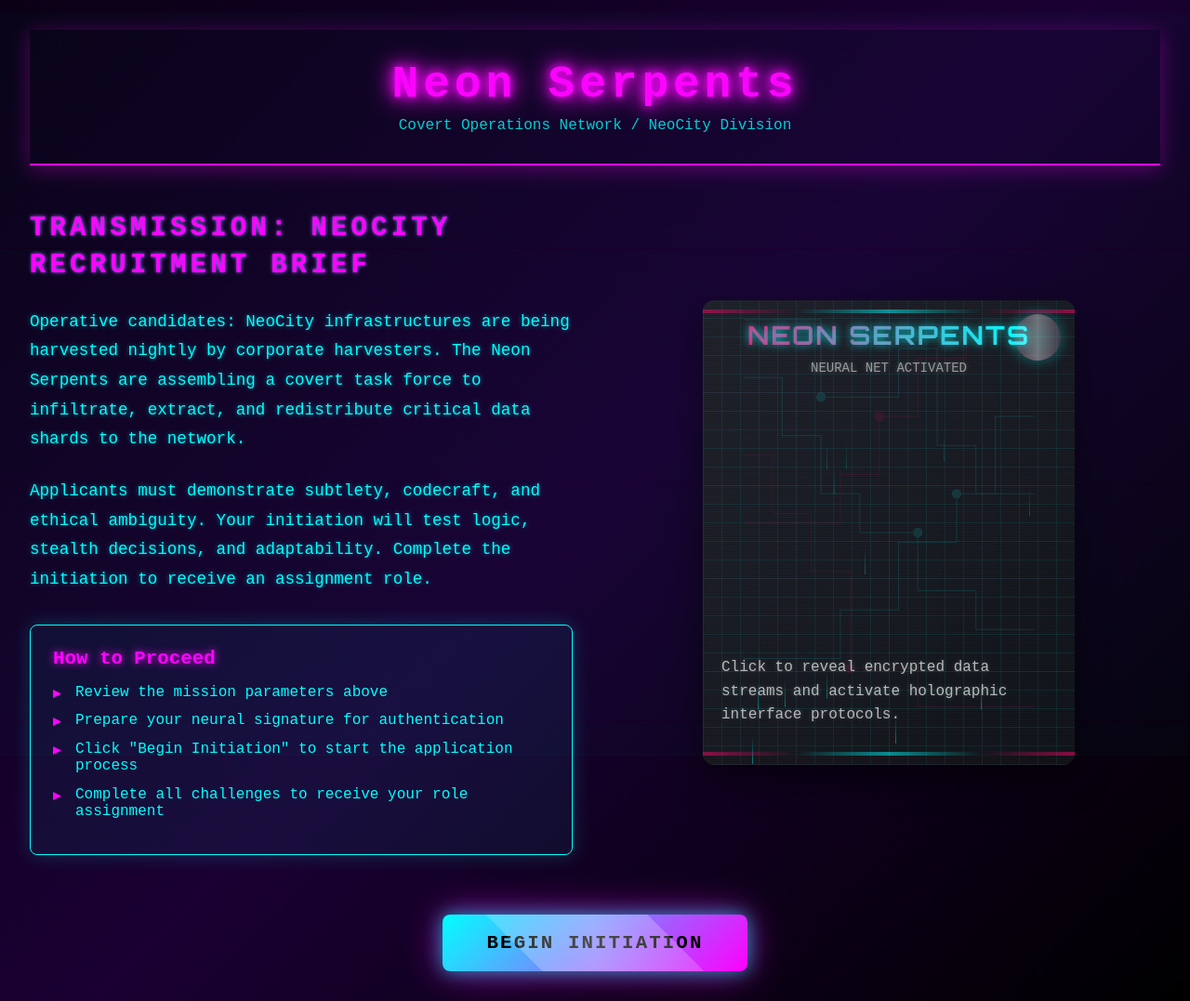
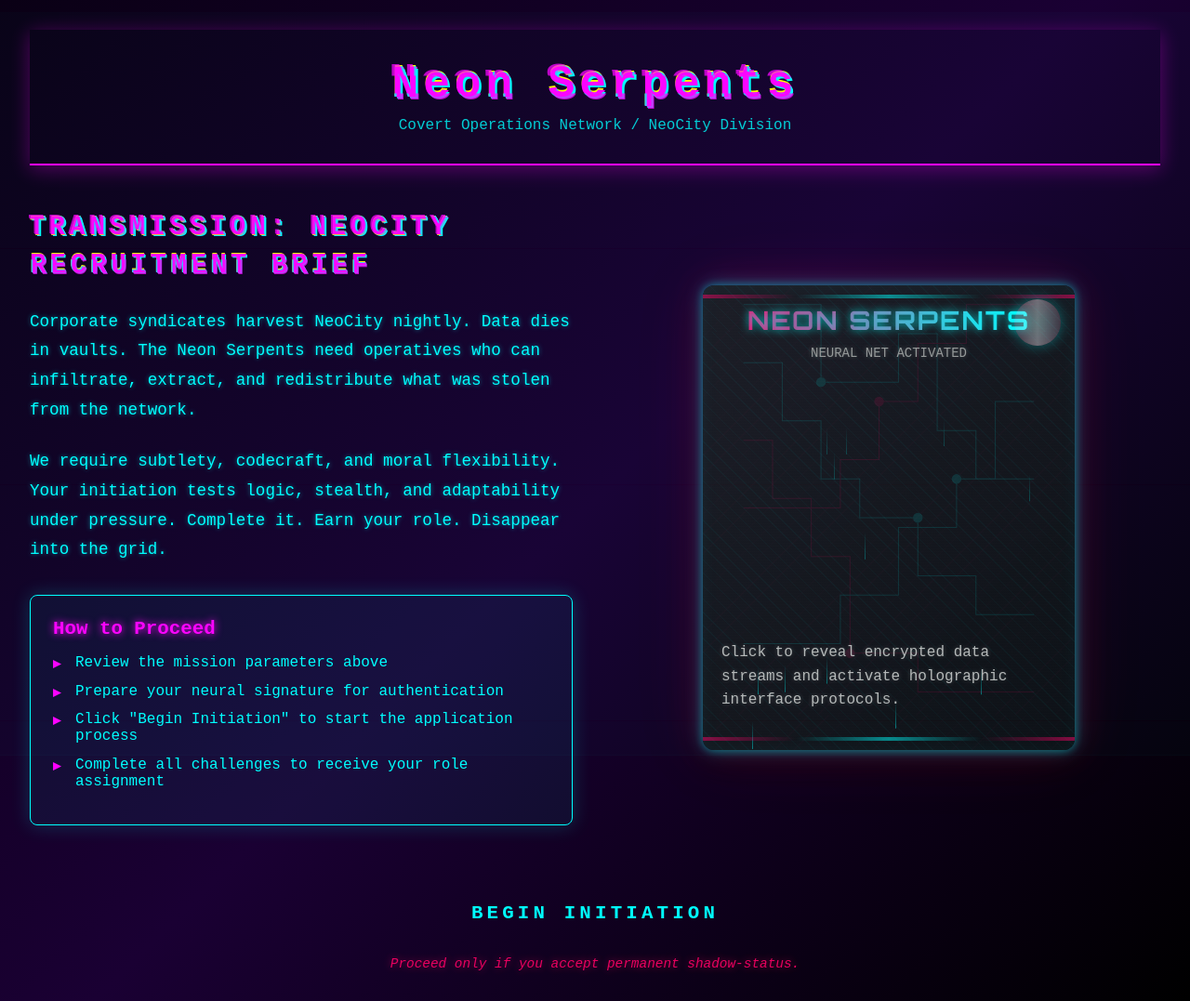
Before and after one commit to ARF979/Prompt-Craft-Hackathon, a plain HTML site: page landing.html in a window 1280 px wide. Shown: the whole page at 93% size. Drawn offline with Linux system fonts and the light colour scheme.

Commit message:
Final fix landing page

```diff
--- a/landing.html
+++ b/landing.html
@@ -80,27 +80,55 @@
         header h1 {
             font-size: clamp(1.5rem, 5vw, 3rem);
             color: #ff00ff;
-            text-shadow: 0 0 10px #ff00ff, 0 0 20px #ff00ff, 0 0 30px #ff00ff;
+            text-shadow: 0.05em 0 0 #00fffc, -0.03em -0.04em 0 #fc00ff, 0.025em 0.04em 0 #fffc00;
             letter-spacing: 0.1em;
-            animation: glitch-title 3s infinite;
+            animation: glitch-title 725ms infinite;
+            position: relative;
+        }
+
+        header h1 .glitch-layer {
+            position: absolute;
+            top: 0;
+            left: 0;
+            width: 100%;
+            height: 100%;
+        }
+
+        header h1 .glitch-layer:first-child {
+            animation: glitch-title 500ms infinite;
+            clip-path: polygon(0 0, 100% 0, 100% 35%, 0 35%);
+            transform: translate(-0.04em, -0.03em);
+            opacity: 0.75;
+        }
+
+        header h1 .glitch-layer:last-child {
+            animation: glitch-title 375ms infinite;
+            clip-path: polygon(0 65%, 100% 65%, 100% 100%, 0 100%);
+            transform: translate(0.04em, 0.03em);
+            opacity: 0.75;
         }
 
         @keyframes glitch-title {
-            0%, 90%, 100% {
-                transform: translate(0);
-                text-shadow: 0 0 10px #ff00ff, 0 0 20px #ff00ff, 0 0 30px #ff00ff;
+            0% {
+                text-shadow: 0.05em 0 0 #00fffc, -0.03em -0.04em 0 #fc00ff, 0.025em 0.04em 0 #fffc00;
             }
-            92% {
-                transform: translate(-2px, 2px);
-                text-shadow: 2px 0 #00ffff, -2px 0 #ff00ff;
+            15% {
+                text-shadow: 0.05em 0 0 #00fffc, -0.03em -0.04em 0 #fc00ff, 0.025em 0.04em 0 #fffc00;
             }
-            94% {
-                transform: translate(2px, -2px);
-                text-shadow: -2px 0 #00ffff, 2px 0 #ff00ff;
+            16% {
+                text-shadow: -0.05em -0.025em 0 #00fffc, 0.025em 0.035em 0 #fc00ff, -0.05em -0.05em 0 #fffc00;
             }
-            96% {
-                transform: translate(-2px, -2px);
-                text-shadow: 2px 2px #00ffff, -2px -2px #ff00ff;
+            49% {
+                text-shadow: -0.05em -0.025em 0 #00fffc, 0.025em 0.035em 0 #fc00ff, -0.05em -0.05em 0 #fffc00;
+            }
+            50% {
+                text-shadow: 0.05em 0.035em 0 #00fffc, 0.03em 0 0 #fc00ff, 0 -0.04em 0 #fffc00;
+            }
+            99% {
+                text-shadow: 0.05em 0.035em 0 #00fffc, 0.03em 0 0 #fc00ff, 0 -0.04em 0 #fffc00;
+            }
+            100% {
+                text-shadow: -0.05em 0 0 #00fffc, -0.025em -0.04em 0 #fc00ff, -0.04em -0.025em 0 #fffc00;
             }
         }
 
@@ -149,21 +177,52 @@
             text-transform: uppercase;
             letter-spacing: 0.15em;
             line-height: 1.4;
-            text-shadow: 0 0 8px #ff00ff;
-            animation: glitch-heading 4s infinite;
+            text-shadow: 0.05em 0 0 #00fffc, -0.03em -0.04em 0 #fc00ff, 0.025em 0.04em 0 #fffc00;
+            animation: glitch-heading 725ms infinite;
+            position: relative;
+        }
+
+        .briefing-column h2 .glitch-layer {
+            position: absolute;
+            top: 0;
+            left: 0;
+        }
+
+        .briefing-column h2 .glitch-layer:first-child {
+            animation: glitch-heading 500ms infinite;
+            clip-path: polygon(0 0, 100% 0, 100% 35%, 0 35%);
+            transform: translate(-0.04em, -0.03em);
+            opacity: 0.75;
+        }
+
+        .briefing-column h2 .glitch-layer:last-child {
+            animation: glitch-heading 375ms infinite;
+            clip-path: polygon(0 65%, 100% 65%, 100% 100%, 0 100%);
+            transform: translate(0.04em, 0.03em);
+            opacity: 0.75;
         }
 
         @keyframes glitch-heading {
-            0%, 95%, 100% {
-                transform: translate(0);
+            0% {
+                text-shadow: 0.05em 0 0 #00fffc, -0.03em -0.04em 0 #fc00ff, 0.025em 0.04em 0 #fffc00;
             }
-            96% {
-                transform: translate(-1px, 1px);
-                text-shadow: 1px 0 #00ffff, -1px 0 #ff00ff;
+            15% {
+                text-shadow: 0.05em 0 0 #00fffc, -0.03em -0.04em 0 #fc00ff, 0.025em 0.04em 0 #fffc00;
             }
-            98% {
-                transform: translate(1px, -1px);
-                text-shadow: -1px 0 #00ffff, 1px 0 #ff00ff;
+            16% {
+                text-shadow: -0.05em -0.025em 0 #00fffc, 0.025em 0.035em 0 #fc00ff, -0.05em -0.05em 0 #fffc00;
+            }
+            49% {
+                text-shadow: -0.05em -0.025em 0 #00fffc, 0.025em 0.035em 0 #fc00ff, -0.05em -0.05em 0 #fffc00;
+            }
+            50% {
+                text-shadow: 0.05em 0.035em 0 #00fffc, 0.03em 0 0 #fc00ff, 0 -0.04em 0 #fffc00;
+            }
+            99% {
+                text-shadow: 0.05em 0.035em 0 #00fffc, 0.03em 0 0 #fc00ff, 0 -0.04em 0 #fffc00;
+            }
+            100% {
+                text-shadow: -0.05em 0 0 #00fffc, -0.025em -0.04em 0 #fc00ff, -0.04em -0.025em 0 #fffc00;
             }
         }
 
@@ -238,28 +297,54 @@
             background: linear-gradient(135deg, rgba(30, 30, 35, 0.9) 0%, rgba(15, 15, 20, 0.95) 100%);
             border-radius: 12px;
             overflow: hidden;
-            box-shadow: 0 15px 35px rgba(0, 0, 0, 0.5);
-            transition: all 0.6s cubic-bezier(0.23, 1, 0.32, 1);
-            transform-style: preserve-3d;
+            /* Multiple glowing border layers */
+            box-shadow:
+                0 0 10px rgba(0, 255, 255, 0.4),
+                0 0 20px rgba(0, 255, 255, 0.3),
+                0 0 40px rgba(255, 0, 102, 0.2),
+                0 0 80px rgba(255, 0, 102, 0.1),
+                inset 0 0 20px rgba(0, 255, 255, 0.05),
+                0 15px 35px rgba(0, 0, 0, 0.5);
+            transition: box-shadow 0.6s cubic-bezier(0.23, 1, 0.32, 1);
             cursor: pointer;
             z-index: 1;
-            animation: cardReveal 1.5s forwards;
+            animation: cardReveal 1.5s forwards, glitchJitter 8s infinite;
+            will-change: box-shadow;
         }
 
         @keyframes cardReveal {
             0% {
-                transform: translateY(0) rotateY(180deg) scale(0.5);
+                transform: translateY(0) scale(0.5);
                 opacity: 0;
             }
-            30% {
-                transform: translateY(-30px) rotateY(180deg) scale(1.1);
-            }
             60% {
-                transform: translateY(-10px) rotateY(0deg) scale(1.05);
+                transform: translateY(-10px) scale(1.05);
             }
             100% {
-                transform: translateY(0) rotateY(0deg) scale(1);
+                transform: translateY(0) scale(1);
                 opacity: 1;
+            }
+        }
+
+        /* Gentle glitch jitter */
+        @keyframes glitchJitter {
+            0%, 90%, 92%, 94%, 96%, 98%, 100% {
+                transform: translateX(0);
+            }
+            91% {
+                transform: translateX(-2px);
+            }
+            93% {
+                transform: translateX(2px);
+            }
+            95% {
+                transform: translateX(-1px);
+            }
+            97% {
+                transform: translateX(1px);
+            }
+            99% {
+                transform: translateX(-0.5px);
             }
         }
 
@@ -270,12 +355,34 @@
             left: 0;
             width: 100%;
             height: 100%;
+            /* Diagonal lines with parallax */
             background:
-                linear-gradient(90deg, rgba(0, 255, 255, 0.07) 1px, transparent 1px) 0 0 / 20px 20px,
-                linear-gradient(0deg, rgba(0, 255, 255, 0.07) 1px, transparent 1px) 0 0 / 20px 20px,
-                linear-gradient(90deg, rgba(255, 0, 102, 0.05) 1px, transparent 1px) 0 0 / 100px 100px,
-                linear-gradient(0deg, rgba(255, 0, 102, 0.05) 1px, transparent 1px) 0 0 / 100px 100px;
+                repeating-linear-gradient(
+                    45deg,
+                    rgba(0, 255, 255, 0.03) 0px,
+                    rgba(0, 255, 255, 0.03) 1px,
+                    transparent 1px,
+                    transparent 10px
+                ),
+                repeating-linear-gradient(
+                    -45deg,
+                    rgba(255, 0, 102, 0.02) 0px,
+                    rgba(255, 0, 102, 0.02) 1px,
+                    transparent 1px,
+                    transparent 15px
+                );
             z-index: -1;
+            animation: parallaxDiagonal 20s linear infinite;
+            will-change: background-position;
+        }
+
+        @keyframes parallaxDiagonal {
+            from {
+                background-position: 0 0, 0 0;
+            }
+            to {
+                background-position: 0 200px, 0 -150px;
+            }
         }
 
         .cyberpunk-card::after {
@@ -285,13 +392,28 @@
             left: 0;
             width: 100%;
             height: 100%;
-            background: repeating-linear-gradient(0deg, rgba(255, 255, 255, 0.03), rgba(255, 255, 255, 0.03) 1px, transparent 1px, transparent 2px);
+            /* Scanline overlay */
+            background: repeating-linear-gradient(
+                0deg,
+                rgba(255, 255, 255, 0.02),
+                rgba(255, 255, 255, 0.02) 1px,
+                transparent 1px,
+                transparent 3px
+            );
             pointer-events: none;
-            z-index: 4;
+            z-index: 10;
+            opacity: 0.4;
         }
 
         .cyberpunk-card:hover {
-            transform: translateY(-10px) rotateX(5deg);
+            /* Enhanced glow on hover */
+            box-shadow:
+                0 0 15px rgba(0, 255, 255, 0.6),
+                0 0 30px rgba(0, 255, 255, 0.4),
+                0 0 60px rgba(255, 0, 102, 0.3),
+                0 0 120px rgba(255, 0, 102, 0.15),
+                inset 0 0 30px rgba(0, 255, 255, 0.1),
+                0 20px 50px rgba(0, 0, 0, 0.6);
         }
 
         .cyberpunk-card .sweep {
@@ -303,7 +425,7 @@
             height: 100%;
             background: linear-gradient(90deg, transparent, rgba(255, 0, 111, 0.2), transparent);
             transform: translateX(-100%);
-            transition: transform 0.6s;
+            transition: transform 0.8s ease-out;
             pointer-events: none;
             z-index: 2;
         }
@@ -581,56 +703,100 @@
             }
         }
 
+        .cta-subtext {
+            margin-top: 1rem;
+            font-size: 0.9rem;
+            color: #ff0066;
+            text-shadow: 0 0 8px rgba(255, 0, 102, 0.6);
+            font-style: italic;
+            opacity: 0.9;
+        }
+
         .cta-button {
+            position: relative;
             display: inline-block;
             padding: 1.2rem 3rem;
             font-size: 1.3rem;
             font-family: 'Courier New', Courier, monospace;
             font-weight: bold;
-            color: #000;
-            background: linear-gradient(135deg, #00ffff, #ff00ff);
+            color: #00ffff;
+            background: transparent;
             border: none;
-            border-radius: 8px;
+            border-radius: 3px;
             cursor: pointer;
             text-transform: uppercase;
-            letter-spacing: 0.1em;
-            position: relative;
+            letter-spacing: 0.2em;
             overflow: hidden;
-            box-shadow: 0 0 20px rgba(0, 255, 255, 0.6), 0 0 40px rgba(255, 0, 255, 0.6);
-            transition: all 0.3s ease;
             text-decoration: none;
+            transition: 0.2s;
         }
 
         .cta-button:hover {
-            transform: scale(1.05);
-            box-shadow: 0 0 30px rgba(0, 255, 255, 0.9), 0 0 60px rgba(255, 0, 255, 0.9);
+            color: #050f1a;
+            background: #00ffff;
+            box-shadow: 0 0 10px #00ffff, 0 0 40px #00ffff, 0 0 80px #00ffff;
+            transition-delay: 600ms;
         }
 
-        /* Scanline shimmer on hover */
-        .cta-button::before {
-            content: "";
+        /* Neon border animations */
+        .cta-button span {
             position: absolute;
-            top: -50%;
-            left: -50%;
-            width: 200%;
-            height: 200%;
-            background: linear-gradient(
-                45deg,
-                transparent,
-                rgba(255, 255, 255, 0.3),
-                transparent
-            );
-            transform: rotate(45deg);
-            transition: all 0.5s;
+            display: block;
         }
 
-        .cta-button:hover::before {
-            animation: shimmer 0.7s;
+        .cta-button span:nth-child(1) {
+            top: 0;
+            left: -100%;
+            width: 100%;
+            height: 2px;
+            background: linear-gradient(90deg, transparent, #00ffff);
         }
 
-        @keyframes shimmer {
-            0% { transform: translateX(-100%) translateY(-100%) rotate(45deg); }
-            100% { transform: translateX(100%) translateY(100%) rotate(45deg); }
+        .cta-button:hover span:nth-child(1) {
+            left: 100%;
+            transition: 600ms;
+        }
+
+        .cta-button span:nth-child(2) {
+            top: -100%;
+            right: 0;
+            width: 2px;
+            height: 100%;
+            background: linear-gradient(180deg, transparent, #00ffff);
+        }
+
+        .cta-button:hover span:nth-child(2) {
+            top: 100%;
+            transition: 1s;
+            transition-delay: 100ms;
+        }
+
+        .cta-button span:nth-child(3) {
+            bottom: 0;
+            right: -100%;
+            width: 100%;
+            height: 2px;
+            background: linear-gradient(270deg, transparent, #00ffff);
+        }
+
+        .cta-button:hover span:nth-child(3) {
+            right: 100%;
+            transition: 1s;
+            transition-delay: 250ms;
+        }
+
+        .cta-button span:nth-child(4) {
+            bottom: -100%;
+            left: 0;
+            width: 2px;
+            height: 100%;
+            background: linear-gradient(360deg, transparent, #00ffff);
+        }
+
+        .cta-button:hover span:nth-child(4) {
+            bottom: 100%;
+            transition: 1s;
+            transition-delay: 450ms;
         }
 
         /* Click animation */
@@ -670,7 +836,11 @@
 
         <!-- Header Section -->
         <header>
-            <h1>Neon Serpents</h1>
+            <h1>
+                <span class="glitch-layer" aria-hidden="true">Neon Serpents</span>
+                Neon Serpents
+                <span class="glitch-layer" aria-hidden="true">Neon Serpents</span>
+            </h1>
             <p class="subtitle">Covert Operations Network / NeoCity Division</p>
         </header>
 
@@ -678,15 +848,18 @@
         <main>
             <!-- Left Column: Briefing Content -->
             <section class="briefing-column">
-                <h2>Transmission: NeoCity Recruitment Brief</h2>
+                <h2>
+                    <span class="glitch-layer" aria-hidden="true">Transmission: NeoCity Recruitment Brief</span>
+                    Transmission: NeoCity Recruitment Brief
+                    <span class="glitch-layer" aria-hidden="true">Transmission: NeoCity Recruitment Brief</span>
+                </h2>
                 <p>
-                    Operative candidates: NeoCity infrastructures are being harvested nightly by corporate harvesters.
-                    The Neon Serpents are assembling a covert task force to infiltrate, extract, and redistribute
-                    critical data shards to the network.
+                    Corporate syndicates harvest NeoCity nightly. Data dies in vaults. The Neon Serpents need operatives
+                    who can infiltrate, extract, and redistribute what was stolen from the network.
                 </p>
                 <p>
-                    Applicants must demonstrate subtlety, codecraft, and ethical ambiguity. Your initiation will test
-                    logic, stealth decisions, and adaptability. Complete the initiation to receive an assignment role.
+                    We require subtlety, codecraft, and moral flexibility. Your initiation tests logic, stealth, and
+                    adaptability under pressure. Complete it. Earn your role. Disappear into the grid.
                 </p>
 
                 <!-- How to Proceed Section -->
@@ -752,8 +925,13 @@
         <!-- CTA Section -->
         <section class="cta-section">
             <button class="cta-button" id="ctaButton" aria-label="Begin recruitment initiation process">
+                <span></span>
+                <span></span>
+                <span></span>
+                <span></span>
                 Begin Initiation
             </button>
+            <p class="cta-subtext">Proceed only if you accept permanent shadow-status.</p>
         </section>
 
     </div>
@@ -873,9 +1051,8 @@
                 const x = (e.clientX - rect.left) / rect.width - 0.5;
                 const y = (e.clientY - rect.top) / rect.height - 0.5;
 
-                card.style.transform = `translateY(-10px) rotateX(${y * 10}deg) rotateY(${
-                    x * -10
-                }deg)`;
+                // Subtle transform - no heavy 3D
+                card.style.transform = `translateY(-5px) rotateX(${y * 5}deg) rotateY(${x * -5}deg)`;
 
                 const glow = card.querySelector(".glow");
                 glow.style.background = `radial-gradient(circle at ${
@@ -903,7 +1080,7 @@
             });
 
             card.addEventListener("mouseleave", () => {
-                card.style.transform = "translateY(-10px) rotateX(5deg)";
+                card.style.transform = "translateY(0)";
 
                 document.querySelectorAll(".circuit-node").forEach((node) => {
                     node.setAttribute("r", 5);
```
